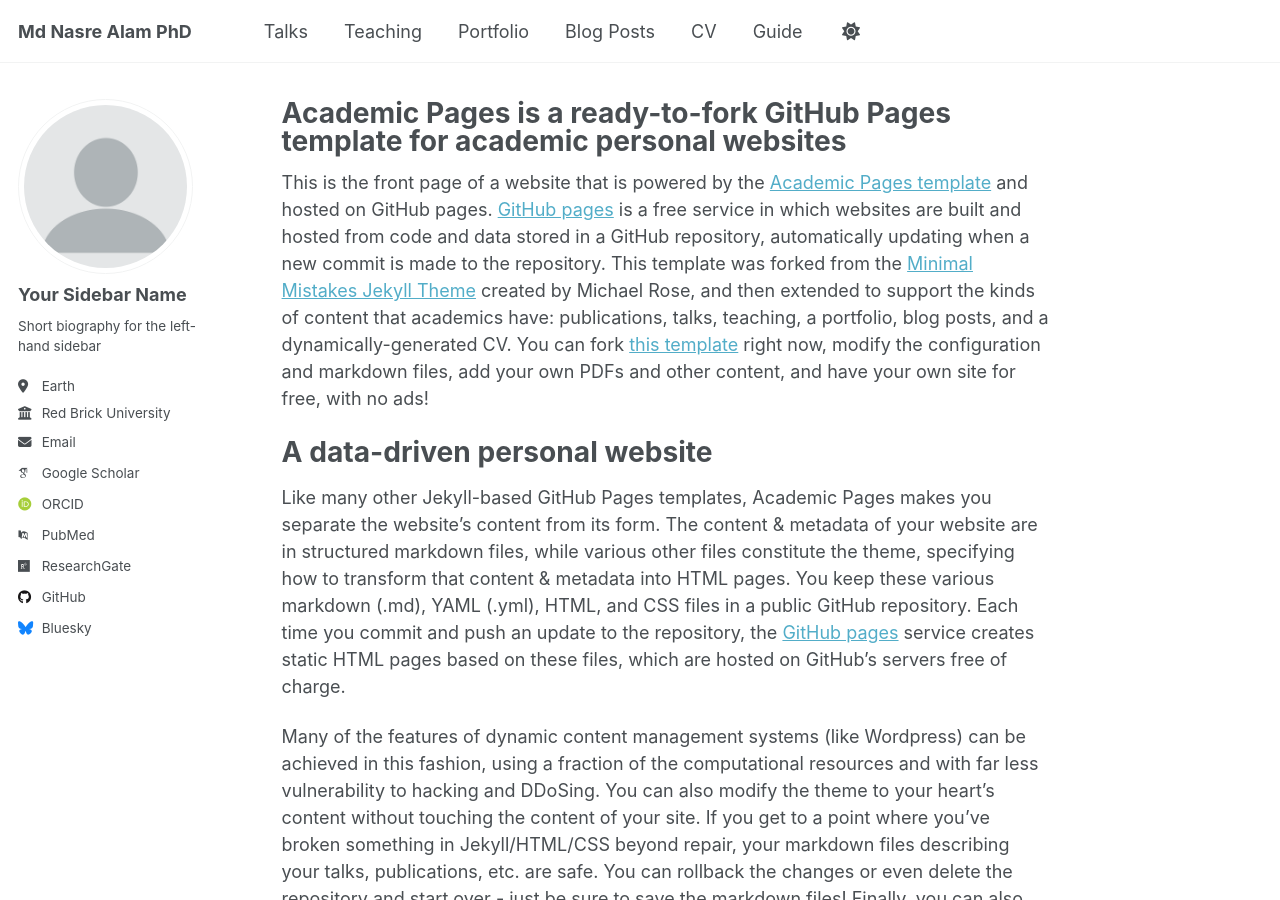
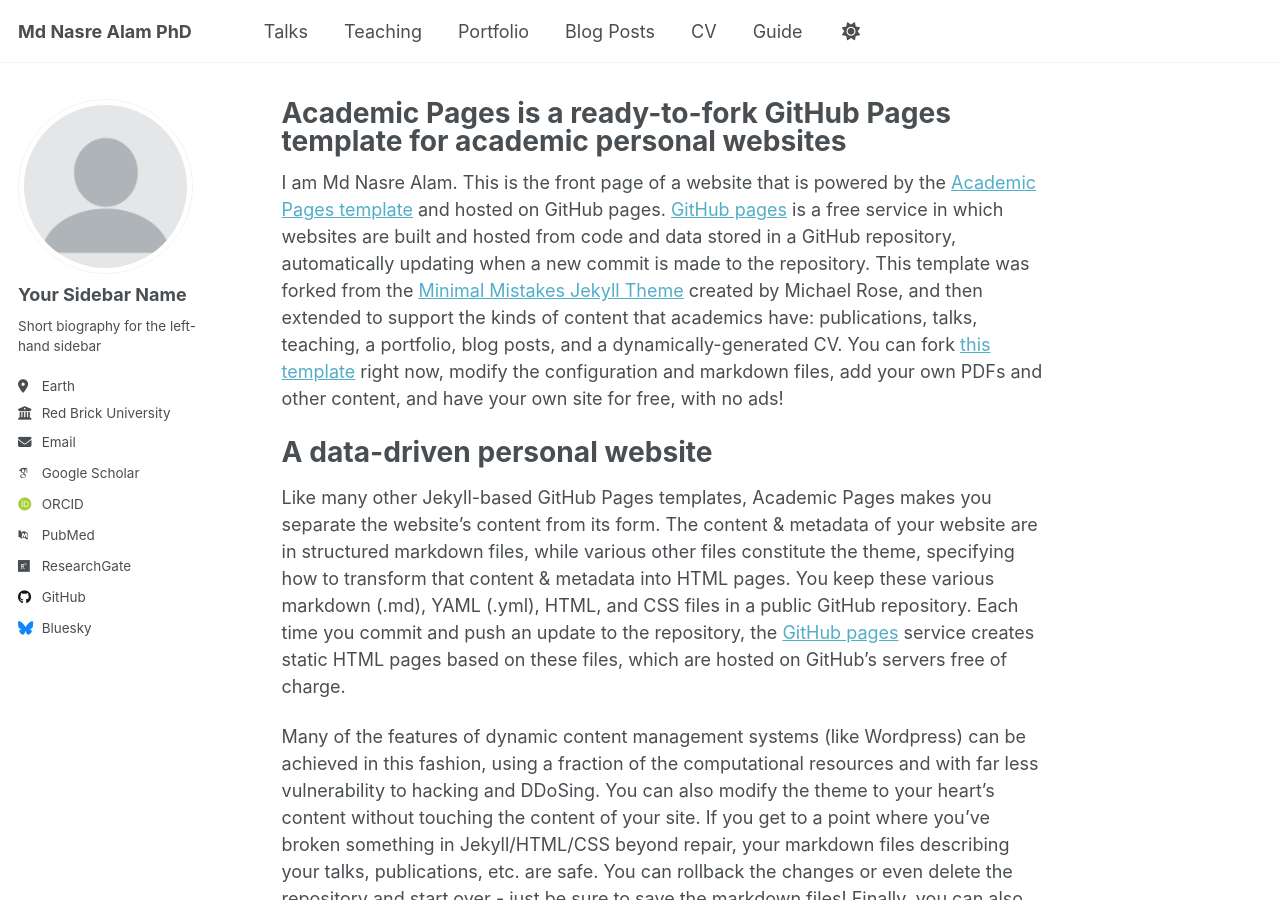
Before and after one commit to NasreIIT/NasreIIT.github.io, a Jekyll site: the page built from _pages/about.md, in a window 1280 px wide and 900 px high. Built offline with Jekyll 4.4.1, drawn with Linux system fonts in a browser that asks for light colours; some web fonts are replaced.

Commit message:
Update about.md

```diff
--- a/_pages/about.md
+++ b/_pages/about.md
@@ -7,7 +7,7 @@ redirect_from:
   - /about.html
 ---
 
-This is the front page of a website that is powered by the [Academic Pages template](https://github.com/academicpages/academicpages.github.io) and hosted on GitHub pages. [GitHub pages](https://pages.github.com) is a free service in which websites are built and hosted from code and data stored in a GitHub repository, automatically updating when a new commit is made to the repository. This template was forked from the [Minimal Mistakes Jekyll Theme](https://mmistakes.github.io/minimal-mistakes/) created by Michael Rose, and then extended to support the kinds of content that academics have: publications, talks, teaching, a portfolio, blog posts, and a dynamically-generated CV. You can fork [this template](https://github.com/academicpages/academicpages.github.io) right now, modify the configuration and markdown files, add your own PDFs and other content, and have your own site for free, with no ads!
+I am Md Nasre Alam. This is the front page of a website that is powered by the [Academic Pages template](https://github.com/academicpages/academicpages.github.io) and hosted on GitHub pages. [GitHub pages](https://pages.github.com) is a free service in which websites are built and hosted from code and data stored in a GitHub repository, automatically updating when a new commit is made to the repository. This template was forked from the [Minimal Mistakes Jekyll Theme](https://mmistakes.github.io/minimal-mistakes/) created by Michael Rose, and then extended to support the kinds of content that academics have: publications, talks, teaching, a portfolio, blog posts, and a dynamically-generated CV. You can fork [this template](https://github.com/academicpages/academicpages.github.io) right now, modify the configuration and markdown files, add your own PDFs and other content, and have your own site for free, with no ads!
 
 A data-driven personal website
 ======
```
